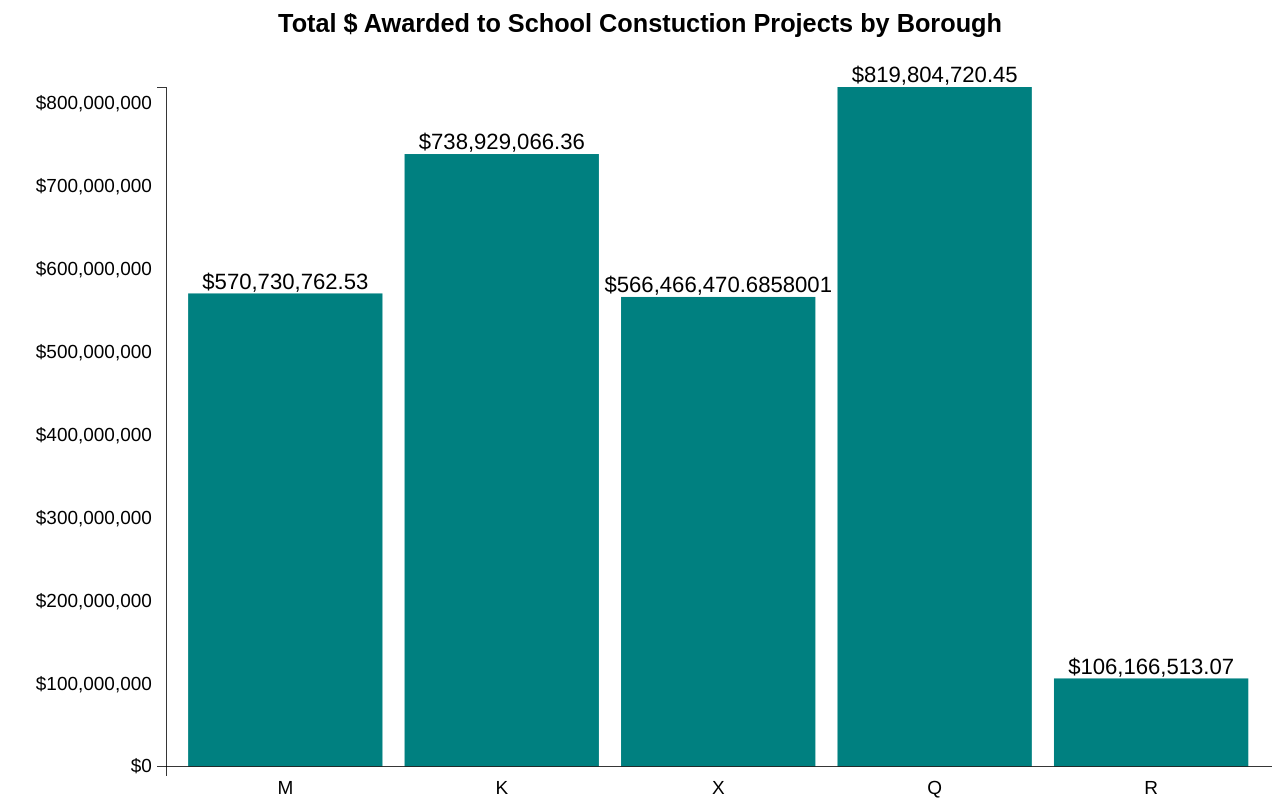
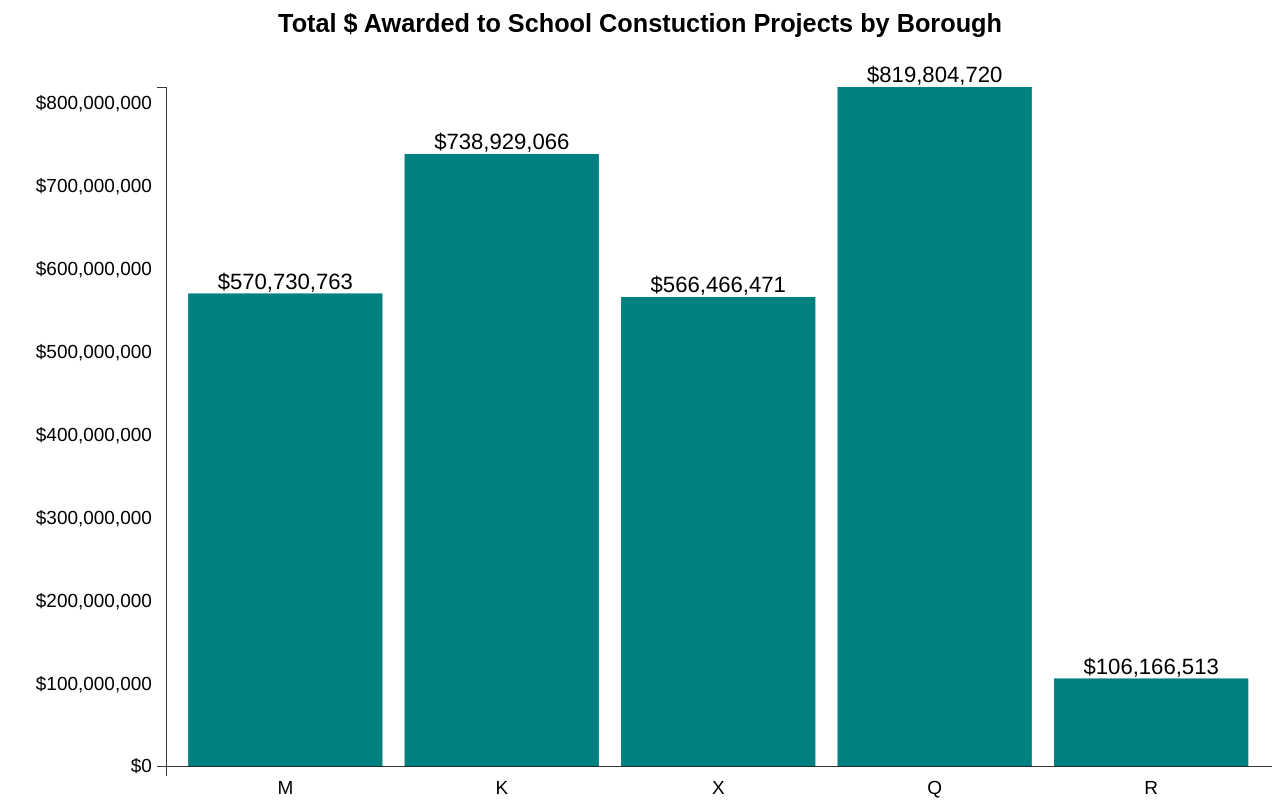
Before and after one commit to mattydevicce/TheMightDucksD3Presentation, a website: page index.html in a window 1280 px wide. Drawn offline with nearby package versions, Linux system fonts and the light colour scheme.

Commit message:
adds rounding

```diff
--- a/index.html
+++ b/index.html
@@ -90,7 +90,6 @@
 
         xScale.domain(data.map(function(d){ return d.key; }));
 
-
         // adding labels to top of chart
         svg.append("g")
             .attr("transform", "translate(" + margin.left + "," + margin.top + ")")
@@ -101,7 +100,8 @@
             .attr("class", "textlabel")
             .attr("x", function(d){ return xScale(d.key) + (xScale.rangeBand()/2); })
             .attr("y", function(d){ return yScale(d.values) - 3; })
-            .text(function(d){ return d3.format("$,")(d.values);});
+            .text(function(d){ return d3.format("$,")(d3.round(d.values));});
+
 
         //adding bars to chart
         svg.append("g")
```
